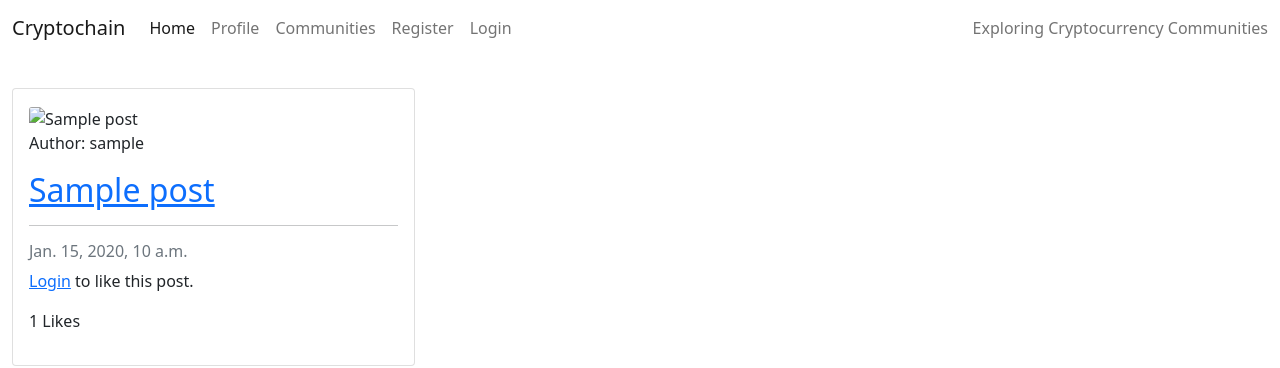
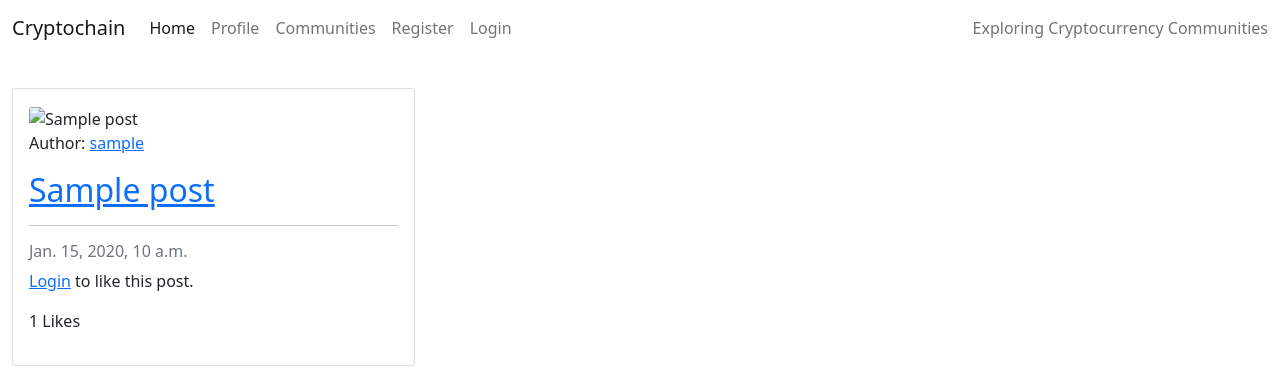
Before and after one commit to Stayin-blick/crypto_chain, a Django app: page / in a window 1280 px wide. Shown: the top 368 px of the page. Run offline with Django 4.2, Linux system fonts and the light colour scheme; tables that the repository leaves empty hold one stand-in row (Sample ...).

Commit message:
link to user profile

```diff
--- a/posts/templates/posts/index.html
+++ b/posts/templates/posts/index.html
@@ -15,12 +15,15 @@
                         <div class="card-body">
                             <div class="image-container">
                                 {% if "placeholder" in post.featured_image.url %}
-                                <img class="card-img-top" src="{% static 'images/default_post_image.jpeg' %}" alt="placeholder image">
+                                <img class="card-img-top" src="{% static 'images/default_post_image.jpeg' %}"
+                                    alt="placeholder image">
                                 {% else %}
                                 <img class="card-img-top" src="{{ post.featured_image.url }}" alt="{{ post.title }}">
                                 {% endif %}
                                 <div class="image-flash">
-                                    <p class="author">Author: {{ post.author }}</p>
+                                    <p class="author">Author: <a href="{% url 'profile_detail' post.author.username %}">
+                                            {{ post.author.username }}
+                                        </a></p>
                                 </div>
                             </div>
                             <a href="{% url 'post_detail' post.slug %}" class="post-link">
@@ -30,7 +33,8 @@
                             <hr />
                             <p class="card-text text-muted h6">{{ post.created_on }}</p>
                             {% if user.is_authenticated %}
-                                <form method="POST" action="{% url 'like_post' post.slug %}" class="like-form" data-post-slug="{{ post.slug }}">
+                            <form method="POST" action="{% url 'like_post' post.slug %}" class="like-form"
+                                data-post-slug="{{ post.slug }}">
                                 {% csrf_token %}
                                 <button type="submit" class="like-button btn btn-outline-primary">
                                     {% if user_liked_post %}
```
Lines whose indentation alone changed are shown as unchanged.
